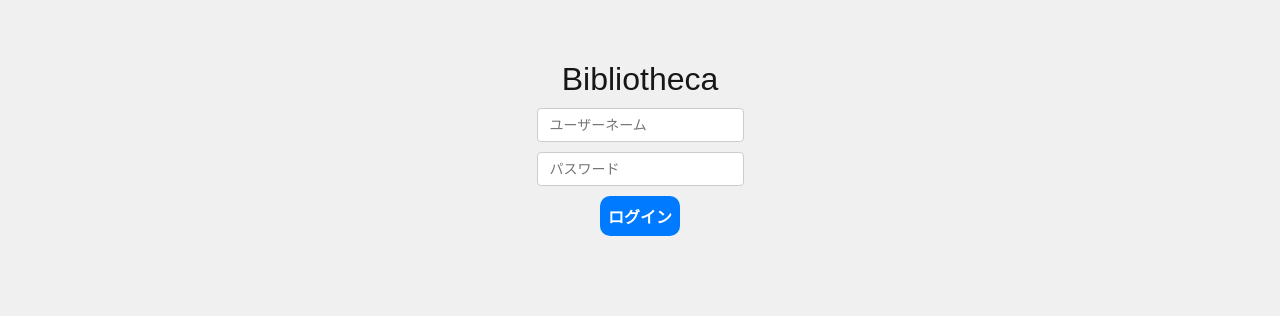
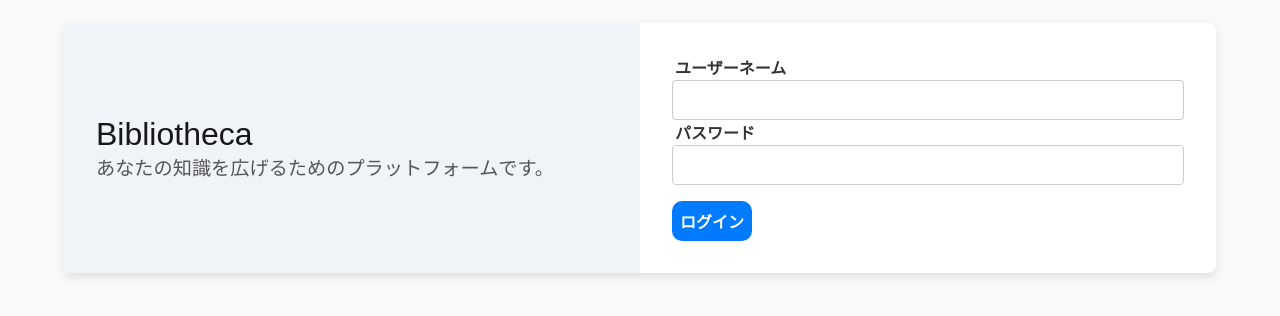
Before and after one commit to Hosi121/Bibliotheca, a Next.js app in the folder frontend/: page /login in a window 1280 px wide. Shown: the part 252-568 px from the top of the page. Built offline with nearby package versions, Linux system fonts and the light colour scheme; no server answers.

Commit message:
lognのデザイン

```diff
--- a/frontend/src/app/(non-auth)/login/page.tsx
+++ b/frontend/src/app/(non-auth)/login/page.tsx
@@ -10,18 +10,16 @@ import { useRouter } from "next/navigation";
 import useUserInfo from "@/app/hooks/useUserInfo";
 
 const Page = () => {
-  const { username,setUsername,password,setPassword } = useUserInfo();
+  const { username, setUsername, password, setPassword } = useUserInfo();
   const [error, setError] = useState("");
   const router = useRouter();
 
   const handleLogin = async () => {
-    try
-    {
+    try {
       localStorage.setItem("username", username);
       setError(""); // エラー状態をリセット
       await authService.login(username, password);
       router.push("/user");
-      // 必要なら次の画面へリダイレクトなど
     } catch (err) {
       setError("ログインに失敗しました。");
       console.log("ログインエラー:", err);
@@ -29,12 +27,21 @@ const Page = () => {
   };
 
   return (
-    <div className="login">
-      <Text variant={"h1"}>Bibliotheca</Text>
-      <Form label="ユーザーネーム" type={"inline"} setter={setUsername} />
-      <Form label="パスワード" type={"inline"} setter={setPassword} />
-      {error && <p>{error}</p>}
-      <Button label={"ログイン"} type={"minimal"} onClick={handleLogin} />
+    <div className="login-page">
+      <div className="login-container">
+        <div className="login-left">
+          <Text variant="h1">Bibliotheca</Text>
+          <p>あなたの知識を広げるためのプラットフォームです。</p>
+        </div>
+        <div className="login-right">
+          <Form label="ユーザーネーム" type="online" setter={setUsername} />
+          <Form label="パスワード" type="online" setter={setPassword} />
+          {error && <p className="error-message">{error}</p>}
+          <div className="button-container">
+            <Button label="ログイン" type="minimal" onClick={handleLogin} />
+          </div>
+        </div>
+      </div>
     </div>
   );
 };
--- a/frontend/src/style/page/login.scss
+++ b/frontend/src/style/page/login.scss
@@ -1,8 +1,62 @@
-.login {
+
+
+/* SCSS Styles */
+.login-page {
+  display: flex;
+  justify-content: center;
+  align-items: center;
+  height: 100vh;
+  background-color: #f9f9f9;
+}
+
+.login-container {
+  display: flex;
+  max-width: 1200px;
+  width: 90%;
+  background: #fff;
+  box-shadow: 0 4px 10px rgba(0, 0, 0, 0.1);
+  border-radius: 8px;
+}
+
+.login-left,
+.login-right {
+  padding: 2rem;
+  flex: 1;
+}
+
+.login-left {
+  background: #f0f4f8;
   display: flex;
   flex-direction: column;
-  align-items: center;
   justify-content: center;
-  min-height: 100vh;
-  gap: 10px;
 }
+
+.login-left h1 {
+  font-size: 2rem;
+  margin-bottom: 1rem;
+}
+
+.login-left p {
+  font-size: 1.2rem;
+  color: #555;
+}
+
+.login-right {
+  display: flex;
+  flex-direction: column;
+  justify-content: center;
+}
+
+.login-right h2 {
+  margin-bottom: 1rem;
+  font-size: 1.5rem;
+}
+
+.error-message {
+  color: red;
+  margin: 0.5rem 0;
+}
+
+.button-container {
+  margin-top: 1rem;
+}
```
Also changed, not shown: 1 other file (tests, documents, lock files or other folders).
